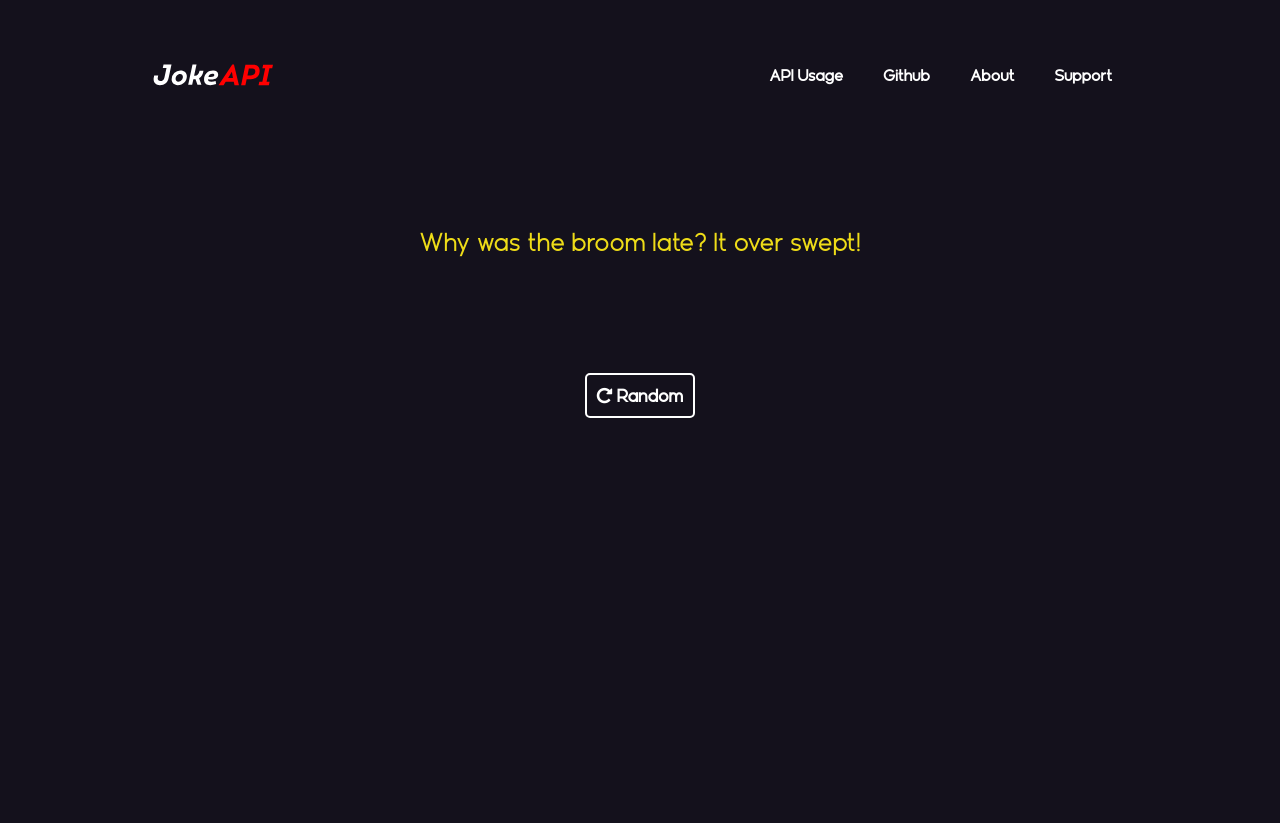
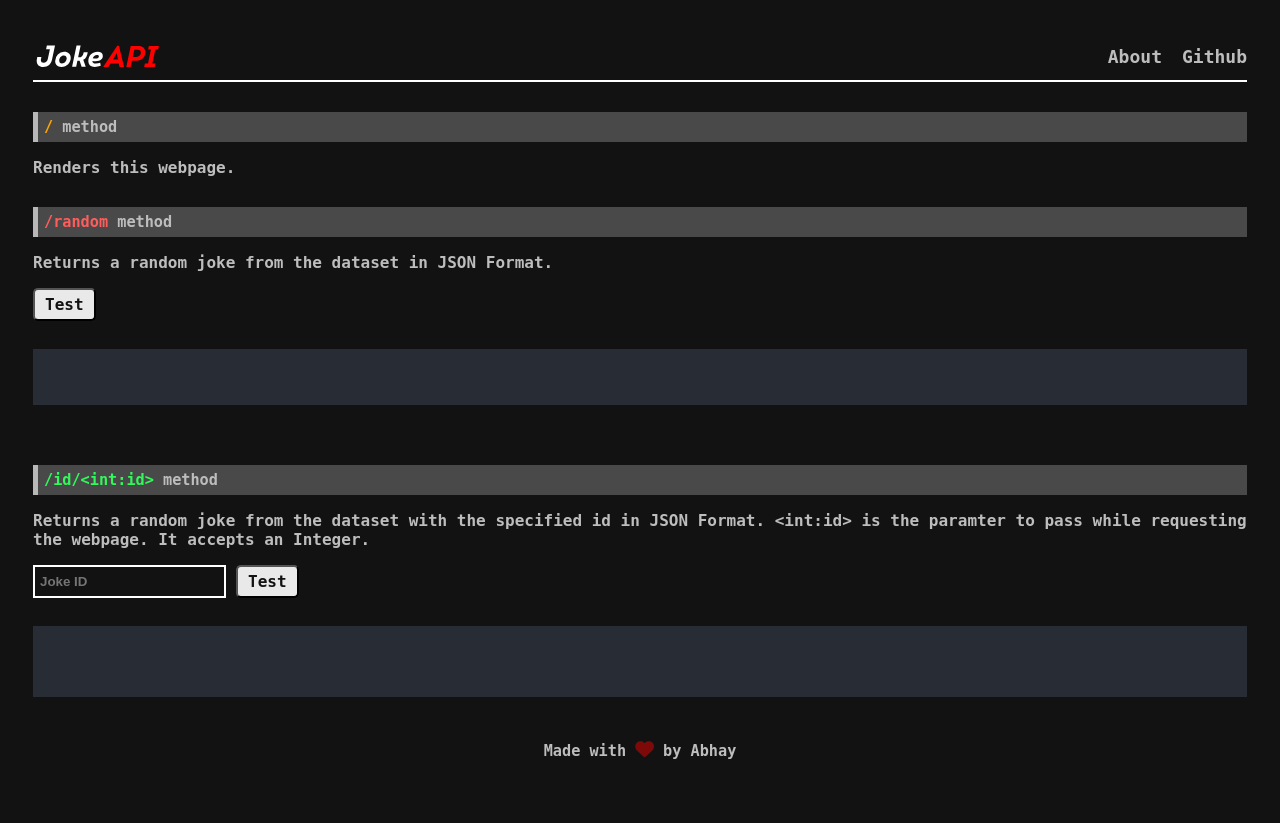
Before and after one commit to TheFallen-Cat/Joke-API, a Flask app: page / in a window 1280 px wide. Before the commit the page ends 418 px from the top, so only its background shows below. Run offline with Flask 3, Linux system fonts and the light colour scheme; data comes from the database, SQL or seed files in the repository; some libraries are stand-ins or nearby versions.

Commit message:
Complete redesign

```diff
--- a/app/app.py
+++ b/app/app.py
@@ -22,17 +22,19 @@ class Joke(db.Model):
         self.joke = joke
 
 
+# Return 404 Error if page not found
+@app.errorhandler(404)
+def not_found_error(error):
+    return render_template("page404.html")
+
+
+# Home Page
 @app.route("/")
 def home():
-    return render_template("home.html")
-
-
-@app.route("/api/")
-def get_page():
     return render_template("api.html")
 
-
-@app.route("/api/random")
+# Get Random jokes
+@app.route("/random")
 def return_random_joke():
 
     no_of_rows = Joke.query.count()
@@ -45,7 +47,8 @@ def return_random_joke():
 
     return json_joke
 
-@app.route("/api/id/<int:id>")
+# Get Jokes with their ID
+@app.route("/id/<int:id>")
 def id_joke(id):
 
     joke = Joke.query.filter_by(id=id).first()
@@ -55,11 +58,5 @@ def id_joke(id):
     return json_joke
 
 
-@app.route("/about/")
-def about_page():
-
-    return render_template("about.html")
-
-
 if __name__ == "__main__":
     app.run(debug=True)
--- a/app/requirements.txt
+++ b/app/requirements.txt
@@ -1,4 +1,3 @@
 Flask>=2.2.5
 gunicorn==20.1.0
-
 Flask-SQLAlchemy==3.0.3
--- a/app/static/scripts/api.js
+++ b/app/static/scripts/api.js
@@ -1,32 +1,28 @@
-const randomTestButton = document.getElementById('random_test_button');
+const randomTestButton = document.getElementById("random-test-button");
 
-const idTestButton = document.getElementById('id_test_button');
-const idEntry = document.getElementById('id_input');
-
+const idTestButton = document.getElementById("id-test-button");
+const idEntry = document.getElementById("id-input");
 
 function GetRandomJoke() {
-    // var hljs = window.hljs;
-
-    fetch('/api/random')
-        .then(response => response.json())
-        .then(data => {
-            var randomCodeBlock = document.getElementById('get_random_code_block');
-            randomCodeBlock.innerHTML = `{\n\tid: ${data['id']}\n\tjoke: ${data['main_joke']}\n}`;
-        })
-        .catch(error => console.error(error));
+  fetch("/random")
+    .then((response) => response.json())
+    .then((data) => {
+      var randomCodeBlock = document.getElementById("get-random-code-block");
+      randomCodeBlock.innerHTML = `{\n\tid: ${data["id"]}\n\tjoke: ${data["main_joke"]}\n}`;
+    })
+    .catch((error) => console.error(error));
 }
 
 function GetIdJoke() {
-
-    let id = idEntry.value;
-    fetch(`/api/id/${id}`)
-        .then(response => response.json())
-        .then(data => {
-            var idCodeBlock = document.getElementById('get_by_id_code_block');
-            idCodeBlock.innerHTML = `{\n\tid: ${data['id']}\n\tjoke: ${data['main_joke']}\n}`;
-        })
-        .catch(error => console.error(error));
+  let id = idEntry.value;
+  fetch(`/id/${id}`)
+    .then((response) => response.json())
+    .then((data) => {
+      var idCodeBlock = document.getElementById("get-by-id-code-block");
+      idCodeBlock.innerHTML = `{\n\tid: ${data["id"]}\n\tjoke: ${data["main_joke"]}\n}`;
+    })
+    .catch((error) => console.error(error));
 }
 
-randomTestButton.addEventListener('click', GetRandomJoke)
-idTestButton.addEventListener('click', GetIdJoke)
+randomTestButton.addEventListener("click", GetRandomJoke);
+idTestButton.addEventListener("click", GetIdJoke);
--- a/app/static/scripts/home.js
+++ /dev/null
@@ -1,14 +0,0 @@
-const randomButton = document.getElementById('random_joke_button');
-const jokeText = document.getElementById('joketext');
-
-function showRandomJoke() {
-
-    fetch('/api/random')
-        .then(response => response.json())
-        .then(data => { jokeText.innerText = data['main_joke']; })
-
-        .catch(error => { console.log(error); })
-}
-
-randomButton.addEventListener('click', showRandomJoke)
-document.addEventListener('DOMContentLoaded', showRandomJoke)
--- a/app/static/styles/api.css
+++ b/app/static/styles/api.css
@@ -1,7 +1,24 @@
+:root {
+    --font-color: rgb(189, 189, 189);
+}
+
 body {
-    background-color: rgb(20, 17, 28);
+    background-color: rgb(18, 18, 18);
     font-family: monospace;
-    padding: 15px;
+    padding: 25px;
+}
+
+body::-webkit-scrollbar {
+    width: 0.30rem;
+}
+
+body::-webkit-scrollbar-track {
+    background: transparent;
+}
+
+body::-webkit-scrollbar-thumb {
+    background: rgb(189, 189, 189);
+    border-radius: 5px;
 }
 
 input[type=number]::-webkit-inner-spin-button,
@@ -10,81 +27,115 @@ input[type=number]::-webkit-outer-spin-button {
     margin: 0;
 }
 
-.method_container {
-    margin: 30px 20px;
+.method-container {
+    margin: 30px 0px;
 }
 
-.code_heading_container {
-    background-color: rgb(53, 45, 75);
+.code-heading-container {
+    background-color: rgb(73, 73, 73);
     padding: 1px;
-    border-left: 5px solid rgb(159, 127, 255);
+    border-left: 5px solid rgb(184, 184, 184);
 }
 
-.code_heading {
+.code-heading {
     margin: 5px;
 }
 
-#colored_get {
+#colored-get {
     color: orange;
 }
 
-#colored_get_random {
+#colored-get-random {
     color: rgb(255, 92, 92);
 }
 
-#colored_get_id {
+#colored-get-id {
     color: rgb(50, 249, 90);
 }
 
-.method_info {
+.method-info {
     font-weight: bold;
-    color: white;
+    color: var(--font-color);
     font-size: 16px;
 }
 
-.flex_container {
+.flex-container {
     display: flex;
+    gap: 10px;
 
 
 }
 
-#id_input {
+#id-input {
     background-color: transparent;
     padding: 2px;
     color: white;
     font-weight: bold;
     outline: none;
     border: 2px solid white;
-    margin-left: 20px;
-    padding: 2px;
+    padding: 2px 5px;
 }
 
-.test_button {
-    padding: 5px;
-    border: 2px solid white;
-    color: white;
-    background-color: rgb(58, 48, 82);
+.test-button {
+    padding: 5px 10px;
+    color: rgb(18, 18, 18);
+    background-color: rgb(233, 233, 233);
     border-radius: 5px;
-    font-weight: bold;
+    font-weight: bolder;
+    font-size: 16px;
     font-family: monospace;
+    transition: all 0.2s;
 }
 
-.test_button:hover {
-    border-color: rgb(0, 255, 51);
+.test-button:hover {
+    background-color: rgb(213, 213, 213);
 }
 
-.method_text {
+.method-text {
+    color: var(--font-color);
+}
+
+#navbar {
+    display: flex;
+    justify-content: space-between;
+    align-items: center;
+    margin-bottom: 20px;
+    border-bottom: 2px solid white;
+}
+
+#logo {
+    width: 8rem;
+
+}
+
+#main-ul {
+    display: flex;
+    gap: 20px;
+}
+
+.hyperlinks {
+    color: var(--font-color);
+    list-style: none;
+    font-family: monospace;
+    font-weight: bold;
+    font-size: 18px;
+    transition: all 0.3s;
+}
+
+.hyperlinks:hover {
     color: white;
 }
 
-#options_container {
-    margin: 20px;
+.hyperlinks {
+    text-decoration: none;
 }
 
-#home_link {
-    color: white;
-    text-decoration: none;
-    font-family: monospace;
-    font-weight: bold;
-    font-size: 16px;
+#credit-text {
+    color: var(--font-color);
+    margin: 0px;
+    text-align: center;
 }
+
+i {
+    color: red;
+}
--- a/app/static/styles/home.css
+++ /dev/null
@@ -1,119 +0,0 @@
-body {
-    background-color: rgb(20, 17, 28);
-    padding: 50px;
-    margin: 0px;
-    box-sizing: border-box;
-}
-
-:root {
-    --main-text-color: #E4DCCF;
-
-}
-
-@font-face {
-    font-family: "intro";
-    src: url("/Fonts/intro.otf");
-}
-
-@font-face {
-    font-family: "Geomatrix";
-    src: url("../Fonts/Geomatrix.otf");
-}
-
-#navbar {
-    padding: 10px 100px 10px 100px;
-    display: flex;
-    justify-content: space-between;
-    align-items: center;
-}
-
-#logo_container {
-    display: inline;
-    order: 1;
-}
-
-#logoimage {
-    pointer-events: none;
-    width: 50%;
-    display: inline;
-}
-
-#links_container {
-    display: inline;
-    display: flex;
-    margin: auto 0px;
-    flex-direction: row-reverse;
-    order: 1;
-
-}
-
-ul {
-    list-style-type: none;
-    padding: 0px;
-    margin: 0px;
-    display: inline;
-}
-
-ul li {
-    display: inline;
-    margin: 10px;
-    padding: 8px;
-    border-radius: 5px;
-    transition: all 0.2s ease-in-out;
-
-}
-
-ul li:hover {
-    background-color: rgb(58, 48, 82);
-}
-
-.hyperlinks {
-    color: white;
-    text-decoration: none;
-    font-family: Geomatrix;
-    font-weight: bold;
-    font-size: 16px;
-    display: inline;
-    margin: 0px;
-}
-
-#joke_container {
-    margin: 5%;
-    height: 40vh;
-    display: flex;
-    /* margin: auto; */
-    align-items: center;
-    justify-content: center;
-    text-align: center;
-}
-
-#joke_data_container {
-    margin: auto auto;
-    display: inline-block;
-}
-
-#joketext {
-    color: rgb(238, 220, 24);
-    font-family: Geomatrix;
-    font-size: 26px;
-    text-align: center;
-    min-height: 100px;
-}
-
-#random_joke_button {
-    margin: 20px 0px;
-    background-color: transparent;
-    padding: 10px 10px;
-    color: white;
-    font-family: Geomatrix;
-    font-weight: bold;
-    font-size: 18px;
-    border: 2px solid white;
-    border-radius: 5px;
-    transition: all 0.1s ease-in-out;
-
-}
-
-#random_joke_button:hover {
-    border-color: grey;
-}
--- a/app/templates/api.html
+++ b/app/templates/api.html
@@ -5,32 +5,43 @@
     <meta http-equiv="X-UA-Compatible" content="IE=edge">
     <meta name="viewport" content="width=device-width, initial-scale=1.0">
     <title>API Usage</title>
+
     <link rel="stylesheet"
         href="https://cdnjs.cloudflare.com/ajax/libs/highlight.js/11.4.0/styles/atom-one-dark.min.css">
     <script src="https://cdnjs.cloudflare.com/ajax/libs/highlight.js/11.4.0/highlight.min.js"></script>
-
     <script src="{{ url_for('static', filename='scripts/api.js') }}" type="text/javascript" defer></script>
     <link rel="stylesheet" href="{{ url_for('static', filename='styles/api.css') }}">
-
+    <script src="https://kit.fontawesome.com/f33dbf32ac.js" crossorigin="anonymous"></script>
 
 </head>
+
 
 <body>
 
 
-    <div id="options_container">
-        <a href="/" id="home_link">
-            < Back to Home</a>
-    </div>
-    <!----------------- /get Method ----------------->
-    <div class="method_container">
+    <nav id="navbar">
 
-        <div class="code_heading_container">
-            <h3 class="code_heading"><span id="colored_get">/api </span> <span class="method_text">method</span></h3>
+        <div id="logo-container">
+            <img src="images/newlogo.svg" alt="Main Logo" id="logo">
         </div>
 
-        <div class="method_info_container">
-            <p class="method_info">
+        <div id="links-container">
+            <ul id="main-ul">
+                <a href="/about" class="hyperlinks"><li>About</li>
+                </a>
+                <a href="https://github.com/TheFallen-Cat/Joke-API" target="_blank" class="hyperlinks"><li>Github</li></a>
+            </ul>
+        </div>
+    </nav>
+    <!----------------- /get Method ----------------->
+    <div class="method-container">
+
+        <div class="code-heading-container">
+            <h3 class="code-heading"><span id="colored-get">/</span> <span class="method-text">method</span></h3>
+        </div>
+
+        <div class="method-info-container">
+            <p class="method-info">
                 Renders this webpage.
             </p>
         </div>
@@ -38,26 +49,26 @@
     </div>
 
     <!----------------- /get/random Method ----------------->
-    <div class="method_container">
+    <div class="method-container">
 
-        <div class="code_heading_container">
-            <h3 class="code_heading"><span id="colored_get_random">/api/random </span> <span
-                    class="method_text">method</span></h3>
+        <div class="code-heading-container">
+            <h3 class="code-heading"><span id="colored-get-random">/random </span> <span
+                    class="method-text">method</span></h3>
         </div>
 
-        <div class="method_info_container">
-            <p class="method_info">
+        <div class="method-info-container">
+            <p class="method-info">
                 Returns a random joke from the dataset in JSON Format.
             </p>
         </div>
 
-        <div class="try_it_container">
+        <div class="try-it-container">
 
-            <button class="test_button" id="random_test_button">Test</button>
+            <button class="test-button" id="random-test-button">Test</button>
 
-            <div class="output_container">
+            <div class="output-container">
                 <pre>
-                    <code id="get_random_code_block">
+                    <code id="get-random-code-block">
                     </code>
                 </pre>
 
@@ -67,31 +78,31 @@
     </div>
 
     <!----------------- /get/id/<int:id> Method ----------------->
-    <div class="method_container">
+    <div class="method-container">
 
-        <div class="code_heading_container">
-            <h3 class="code_heading"><code id="colored_get_id">/api/id/&ltint:id&gt </code> <span
-                    class="method_text">method</span></h3>
+        <div class="code-heading-container">
+            <h3 class="code-heading"><code id="colored-get-id">/id/&ltint:id&gt </code> <span
+                    class="method-text">method</span></h3>
         </div>
 
-        <div class="method_info_container">
-            <p class="method_info">
+        <div class="method-info-container">
+            <p class="method-info">
                 Returns a random joke from the dataset with the specified id in JSON Format.
                 &ltint:id&gt is the paramter to pass while requesting the webpage. It accepts an Integer.
             </p>
         </div>
 
-        <div class="try_it_container">
+        <div class="try-it-container">
 
-            <div class="flex_container">
-                <button class="test_button" id="id_test_button">Test</button>
-                <input type="number" id="id_input" placeholder="Joke ID">
+            <div class="flex-container">
+                <input type="number" id="id-input" placeholder="Joke ID">
+                <button class="test-button" id="id-test-button">Test</button>
 
             </div>
 
-            <div class="output_container">
+            <div class="output-container">
                 <pre>
-                    <code id="get_by_id_code_block">
+                    <code id="get-by-id-code-block">
 
                     </code>
                 </pre>
@@ -99,6 +110,14 @@
             </div>
 
         </div>
+
+        <footer>
+            <div id="credit-container">
+                <h3 id="credit-text">
+                    Made with <i class="fa-solid fa-heart fa-fade"></i> by Abhay
+                </h3>
+            </div>
+        </footer>
 
 </body>
 
--- a/app/templates/home.html
+++ /dev/null
@@ -1,55 +0,0 @@
-<html lang="en">
-
-<head>
-    <meta charset="UTF-8">
-    <meta http-equiv="X-UA-Compatible" content="IE=edge">
-    <meta name="viewport" content="width=device-width, initial-scale=1.0">
-    <link rel="preconnect" href="https://fonts.googleapis.com">
-    <link rel="preconnect" href="https://fonts.gstatic.com" crossorigin>
-    <link rel="stylesheet" href="https://cdnjs.cloudflare.com/ajax/libs/font-awesome/4.7.0/css/font-awesome.min.css">
-    <script src="scripts/home.js" defer></script>
-
-    <!-- <link rel="stylesheet" type="text/css" href="{{ url_for('static', filename='/style/home_style.css') }}"> -->
-    <link rel="stylesheet" type="text/css" href="styles/home.css">
-    <title>Home</title>
-</head>
-
-<body>
-
-
-    <div id="navbar">
-
-        <div id="logo_container">
-            <img src="images/newlogo.svg" alt="Logo" id="logoimage" class="main_container_contents">
-        </div>
-
-        <div id="links_container">
-            <ul>
-                <li><a href="/api" class="hyperlinks">API Usage</a></li>
-                <li><a href="https://www.github.com/TheFallen-Cat" class="hyperlinks">Github</a></li>
-                <li><a href="/about" class="hyperlinks">About</a></li>
-                <li><a href="https://ko-fi.com/abhayshukla" class="hyperlinks">Support</a></li>
-            </ul>
-        </div>
-    </div>
-
-    <div id="joke_container">
-        <div id="joke_data_container">
-            <p id="joketext">Lorem, ipsum dolor sit amet consectetur adipisicing elit. Earum dolorum ullam deleniti
-                voluptates.
-                Modi reiciendis eos laborum magnam dolor recusandae excepturi cumque aliquam doloremque, perspiciatis,
-                praesentium veritatis dolorem mollitia. Sint!
-            </p>
-
-            <div id="button_container">
-                <button id="random_joke_button"> <i class="fa fa-rotate-right" style="font-size:18px;color: white;"></i>
-                    Random
-                </button>
-            </div>
-        </div>
-    </div>
-
-
-</body>
-
-</html>
```
Also changed, not shown: app/templates/page404.html (added, +10 -0 lines), app/static/Fonts/Geomatrix.otf (deleted), app/static/Fonts/intro.otf (deleted), app/static/images/kofi_button_dark.webp (deleted), vercel.json (deleted), 1 other file.
